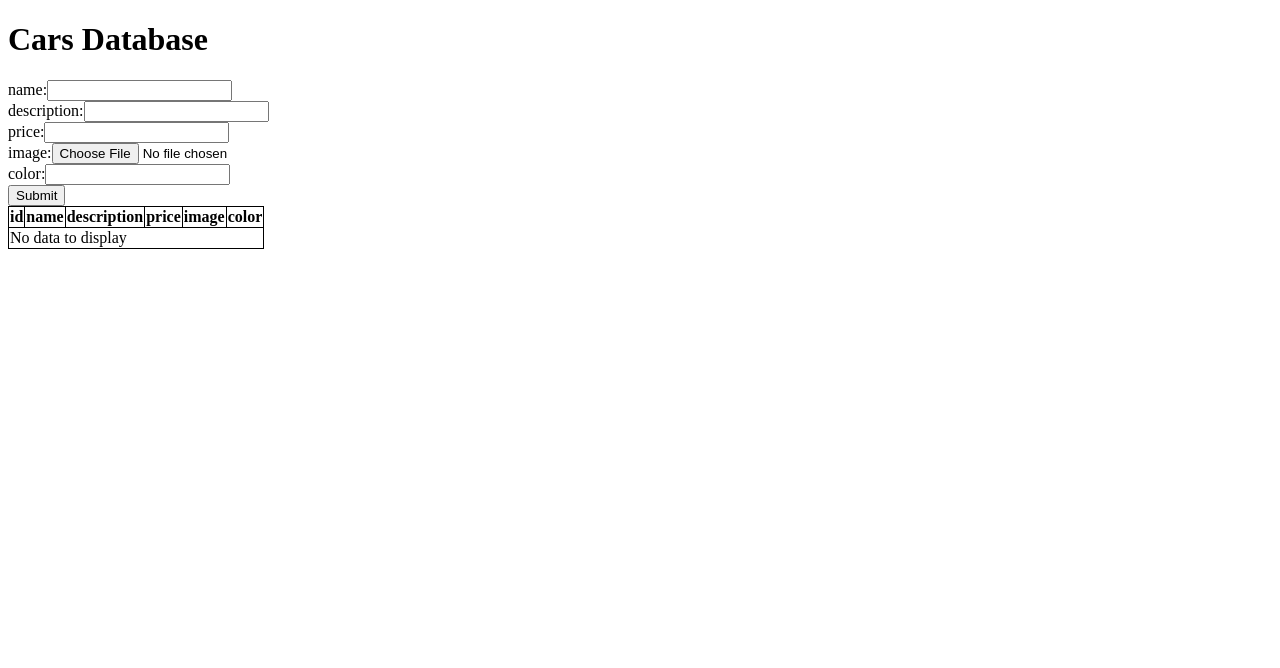
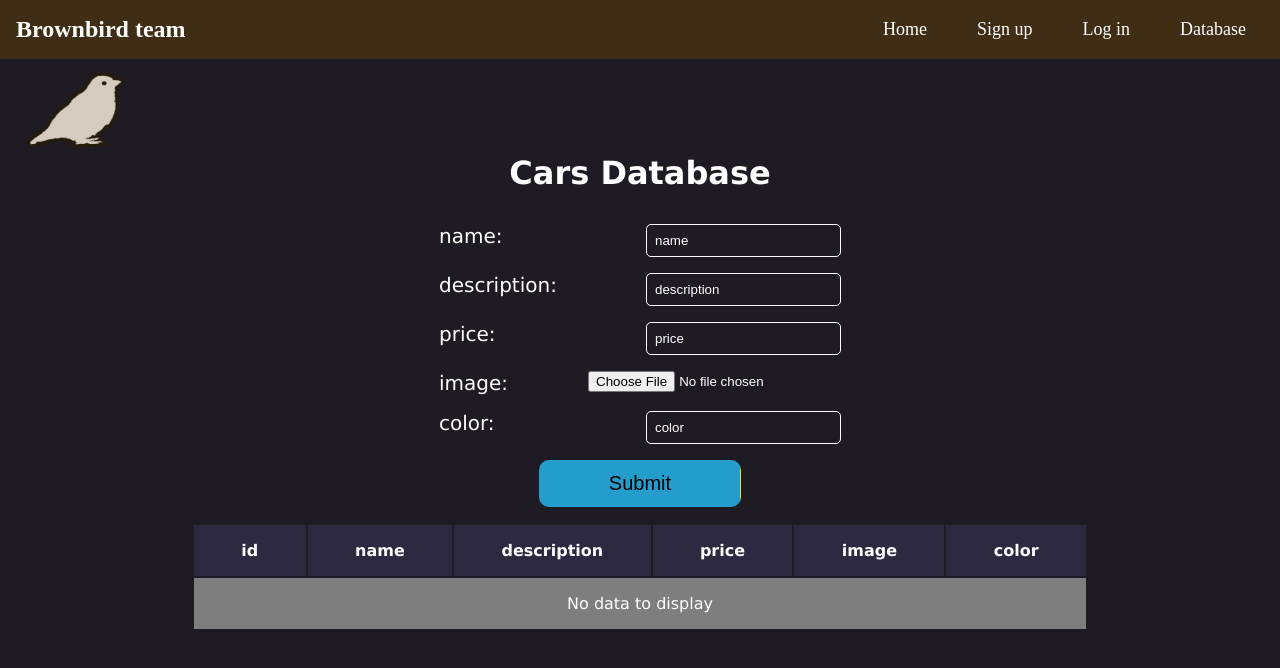
Before and after one commit to brownbird-team/direct-sql, a PHP site: page / in a window 1280 px wide. Shown: the top 668 px of the page. Run offline with PHP 8.4, Linux system fonts and the light colour scheme; data that the repository does not hold is empty.

Commit message:
Dodajem stilove na tablicu i formu, također dodajem navigation bar

```diff
--- a/elements/cars_insert_form.php
+++ b/elements/cars_insert_form.php
@@ -58,7 +58,7 @@ if ($request_method === 'POST') {
         if ($field -> type === 252)
             echo '<input type="file" name="'. $field -> name .'">';
         else
-            echo '<input type="text" name="'. $field -> name .'">';
+            echo '<input type="text" name="'. $field -> name .'" placeholder="'. $field -> name .'">';
         echo '</div>';
     }
     ?>
--- a/elements/cars_table.php
+++ b/elements/cars_table.php
@@ -6,13 +6,6 @@ $car_res = $conn -> query('SELECT * FROM cars');
 $fields = $car_res -> fetch_fields();
 
 ?>
-
-<style>
-    table, tr, td, th {
-        border-collapse: collapse;
-        border: 1px solid black;
-    }
-</style>
 
 <table>
     <tr>
--- a/index.php
+++ b/index.php
@@ -4,12 +4,21 @@
     <meta charset="UTF-8">
     <meta http-equiv="X-UA-Compatible" content="IE=edge">
     <meta name="viewport" content="width=device-width, initial-scale=1.0">
+    <link rel="stylesheet" href="stlyes/main.css">
     <title>Hello Cars</title>
+    <link rel='stylesheet' type='text/css' href='styles/main.css'/>
+    <link rel='stylesheet' type='text/css' href='styles/responsive.css'/>
+    <link rel='stylesheet' type='text/css' href='styles/insert_form.css'/>
+    <link rel='stylesheet' type='text/css' href='styles/table.css'/>
 </head>
 <body>
-    <h1>Cars Database</h1>
+    <iframe src="navigation_bar.php" width="100%" frameborder="0"></iframe>
+    <img src="images/logo.png" class="logo">
+    <div class="container">
+        <h1>Cars Database</h1>
 
-    <?php require __DIR__ . '/elements/cars_insert_form.php' ?>
-    <?php require __DIR__ . '/elements/cars_table.php' ?>
+        <?php require __DIR__ . '/elements/cars_insert_form.php' ?>
+        <?php require __DIR__ . '/elements/cars_table.php' ?>
+    </div>
 </body>
 </html>
--- /dev/null
+++ b/navigation_bar.php
@@ -0,0 +1,27 @@
+<!DOCTYPE html>
+<html lang="en">
+<head>
+    <meta charset="UTF-8">
+    <meta http-equiv="X-UA-Compatible" content="IE=edge">
+    <meta name="viewport" content="width=device-width, initial-scale=1.0">
+    <title>Document</title>
+    <link rel="stylesheet" href="styles/nav_bar.css">
+    <link rel="stylesheet" href="styles/responsive.css">
+</head>
+<body>
+    <nav class="navbar">
+        <a href="#" class="logo">Brownbird team</a>
+            <ul class="nav-links">
+                <li><a href="#">Home</a></li>
+                <li><a href="#">Sign up</a></li>
+                <li><a href="#">Log in</a></li>
+                <li><a href="#">Database</a></li>
+            </ul>
+        <div class="burger">
+            <div class="line1"></div>
+            <div class="line2"></div>
+            <div class="line3"></div>
+        </div>
+    </nav>
+</body>
+</html>
--- /dev/null
+++ b/styles/insert_form.css
@@ -0,0 +1,37 @@
+form {
+    display: flex;
+    flex-direction: column;
+    gap: 1rem;
+    font-size: 20px;
+}
+form div {
+    display: flex;
+    justify-content: space-between;
+    gap: 5rem;
+}
+input[type="text"] {
+    background-color: transparent;
+    border: 1px solid white;
+    border-radius: 5px;
+    padding: 2%;
+    color: white;
+}
+::placeholder {
+    color: white;
+}
+
+input[type="submit"] {
+    background: linear-gradient(to right, #ffdb00,  #259dcc 50% 50%);
+    background-size: 200% 100%;
+    background-position: right bottom;
+    font-size: 20px;
+    padding: 3%;
+    width: 50%;
+    margin: auto;
+    border: none;
+    border-radius: 10px;
+    transition: all 0.4s ease-in-out;
+}
+input[type="submit"]:hover {
+    background-position: left bottom;
+}
--- /dev/null
+++ b/styles/main.css
@@ -0,0 +1,25 @@
+* {
+    margin: 0;
+    padding: 0;
+}
+html {
+    scroll-behavior: smooth;
+}
+body {
+    background-color: #1F1B24;
+    font-family: Verdana, Geneva, Tahoma, sans-serif;
+    color: white;
+}
+.container {
+    display: flex;
+    flex-direction: column;
+    justify-content: center;
+    align-items: center;
+    gap: 1rem;
+}
+.logo {
+    width: 100px;
+    position: fixed;
+    top: 8%;
+    left: 2%;
+}
--- /dev/null
+++ b/styles/nav_bar.css
@@ -0,0 +1,72 @@
+.navbar {
+    display: flex;
+    justify-content: space-between;
+    align-items: center;
+    background-color: #402D15;
+    padding: 16px;
+    font-size: 18px;
+    position: fixed;
+    top: 0;
+    left: 0;
+    width: 100%;
+    z-index: 999;
+}
+
+.logo {
+    color: #fff;
+    font-size: 24px;
+    font-weight: bold;
+    text-decoration: none;
+}
+
+.nav-links {
+    display: flex;
+    justify-content: center;
+    align-items: center;
+    list-style: none;
+    margin: 0;
+    padding: 0;
+}
+
+    .nav-links li {
+        margin-right: 50px;
+        white-space: nowrap;
+    }
+    .nav-links a {
+        color: #fff;
+        text-decoration: none;
+        transition: all 0.2s ease-out;
+        position: relative;
+    }
+
+        .nav-links a:before {
+            content: '';
+            position: absolute;
+            width: 100%;
+            height: 2px;
+            bottom: -2px;
+            left: 0;
+            background-color: #fff;
+            visibility: hidden;
+            transform: scaleX(0);
+            transition: all 0.2s ease-out;
+        }
+
+        .nav-links a:hover:before {
+            visibility: visible;
+            transform: scaleX(1);
+        }
+
+.burger {
+    display: none;
+    cursor: pointer;
+}
+
+    .burger div {
+        width: 25px;
+        height: 3px;
+        background-color: #fff;
+        margin: 5px;
+        margin-right: 40px;
+        transition: all 0.3s ease-out;
+    }
--- /dev/null
+++ b/styles/responsive.css
@@ -0,0 +1,39 @@
+@media screen and (max-width: 750px) {
+    .nav-links {
+        display: none;
+    }
+
+    .burger {
+        display: block;
+    }
+
+    .navbar.responsive {
+        flex-direction: column;
+        align-items: flex-start;
+    }
+
+        .navbar.responsive .nav-links {
+            display: block;
+            margin: 16px 0;
+        }
+
+            .navbar.responsive .nav-links li {
+                margin: 8px 0;
+            }
+
+            .navbar.responsive .nav-links a {
+                font-size: 18px;
+            }
+
+    .burger.active .line1 {
+        transform: rotate(-45deg) translate(-5px, 6px);
+    }
+
+    .burger.active .line2 {
+        opacity: 0;
+    }
+
+    .burger.active .line3 {
+        transform: rotate(45deg) translate(-5px, -6px);
+    }
+}
--- /dev/null
+++ b/styles/table.css
@@ -0,0 +1,24 @@
+table {
+    width: 70%;
+}
+th, td {
+    padding: 1rem;
+}
+th {
+    background-color: #2C2940;
+    width: 5%;
+}
+tr {
+    color: white;
+    text-align: center;
+    gap: 1rem;
+}
+img {
+    width: 60%;
+}
+tr:nth-child(even) {
+    background-color: #7E7E7E;
+}
+tr:nth-child(odd) {
+    background-color: #6D6D64;
+}
```
Also changed, not shown: images/logo.png (added).
